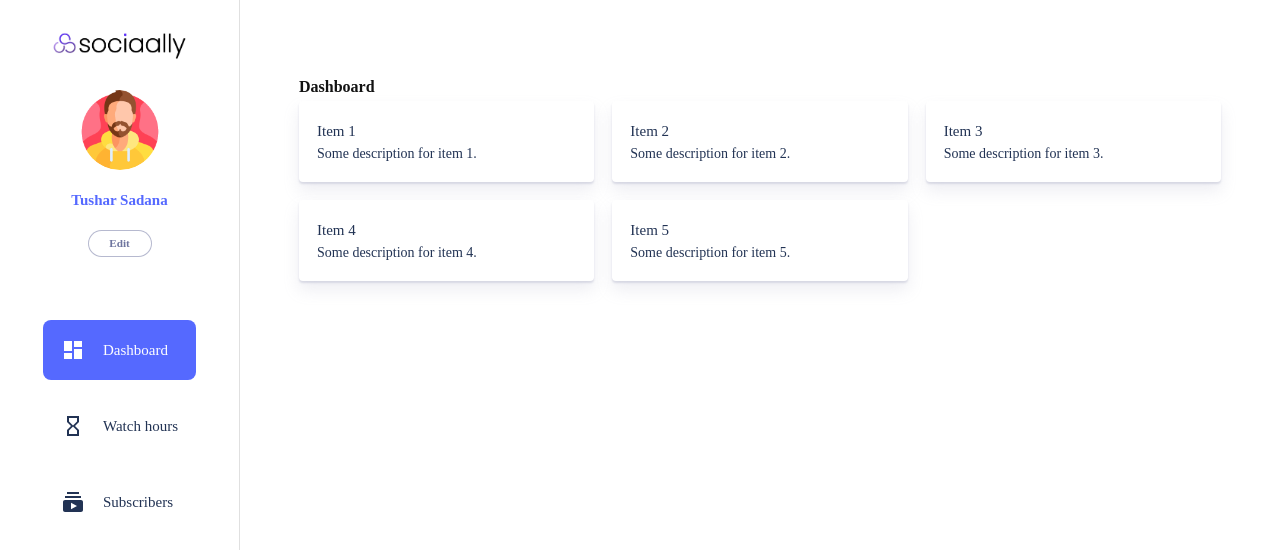
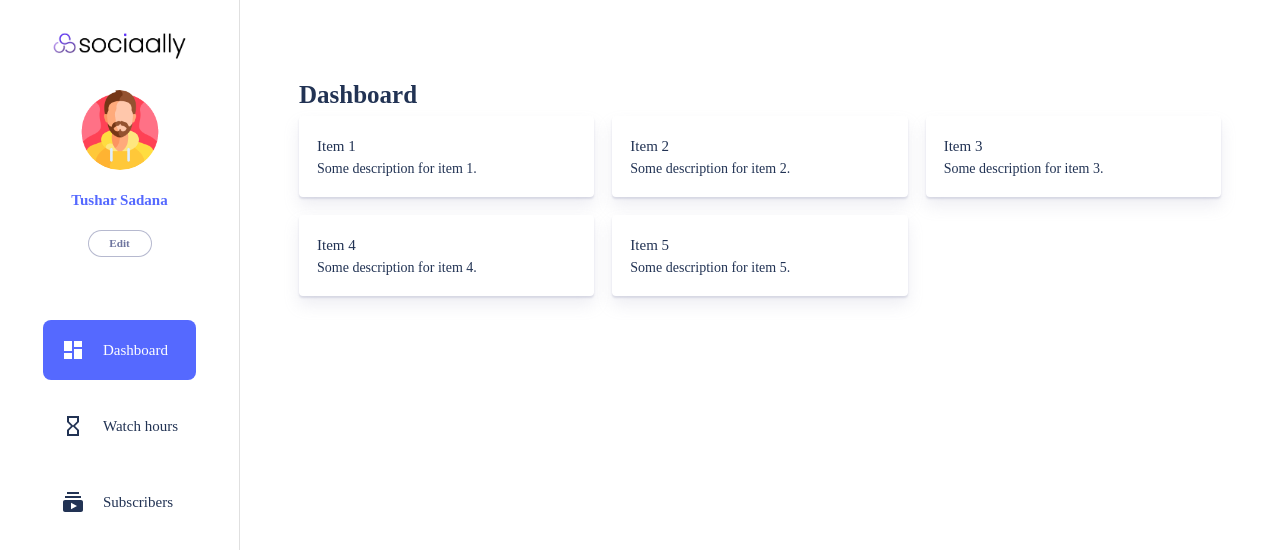
Before and after one commit to tusharsadana/ezmonetisation, a React (Vite) app in the folder frontend/ez-monetization/: page / in a window 1280 px wide. Shown: the top 550 px of the page. Built offline with nearby package versions, Linux system fonts and the light colour scheme.

Commit message:
Heading should be h3 on inner outlet of sidebar

```diff
--- a/frontend/ez-monetization/src/pages/dashboard/dashboard.tsx
+++ b/frontend/ez-monetization/src/pages/dashboard/dashboard.tsx
@@ -4,7 +4,7 @@ import React from 'react';
 const Dashboard: React.FC = () => {
     return (
         <>
-            <Typography variant="h4" component="h4" gutterBottom align="left">
+            <Typography variant="h3" component="h3" gutterBottom align="left">
                 Dashboard
             </Typography>
             <Grid container spacing={2} justifyContent="flex-start">
```
